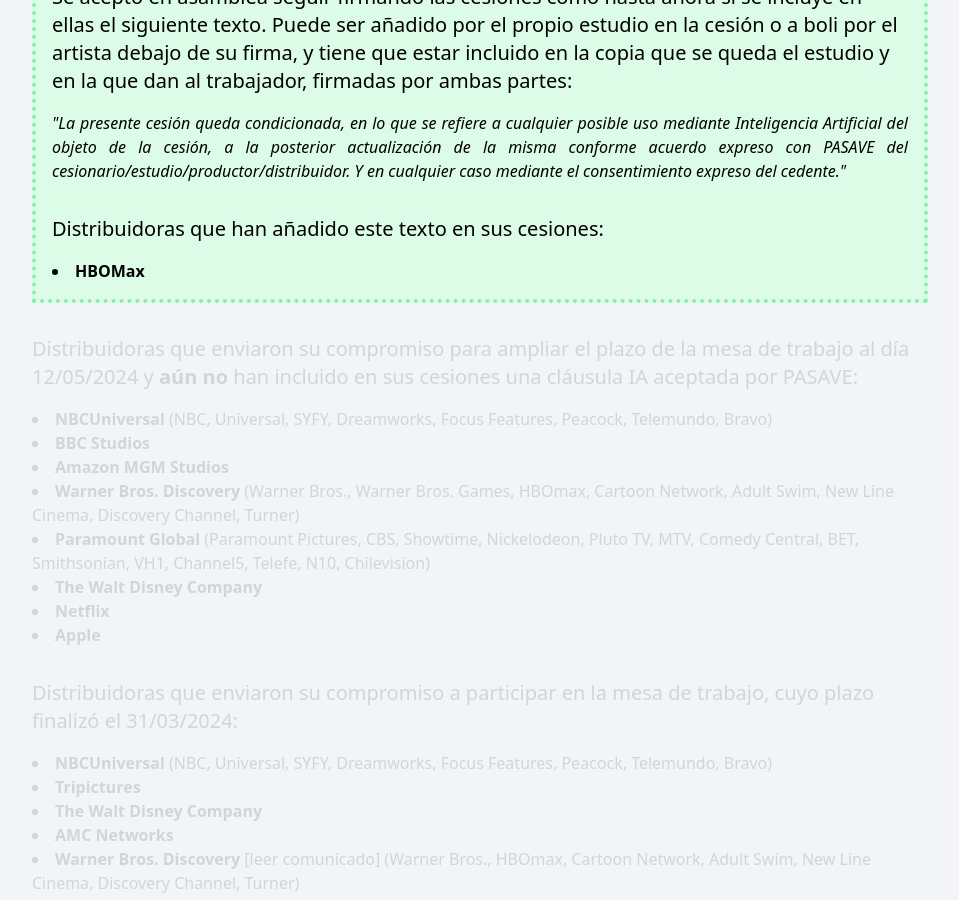
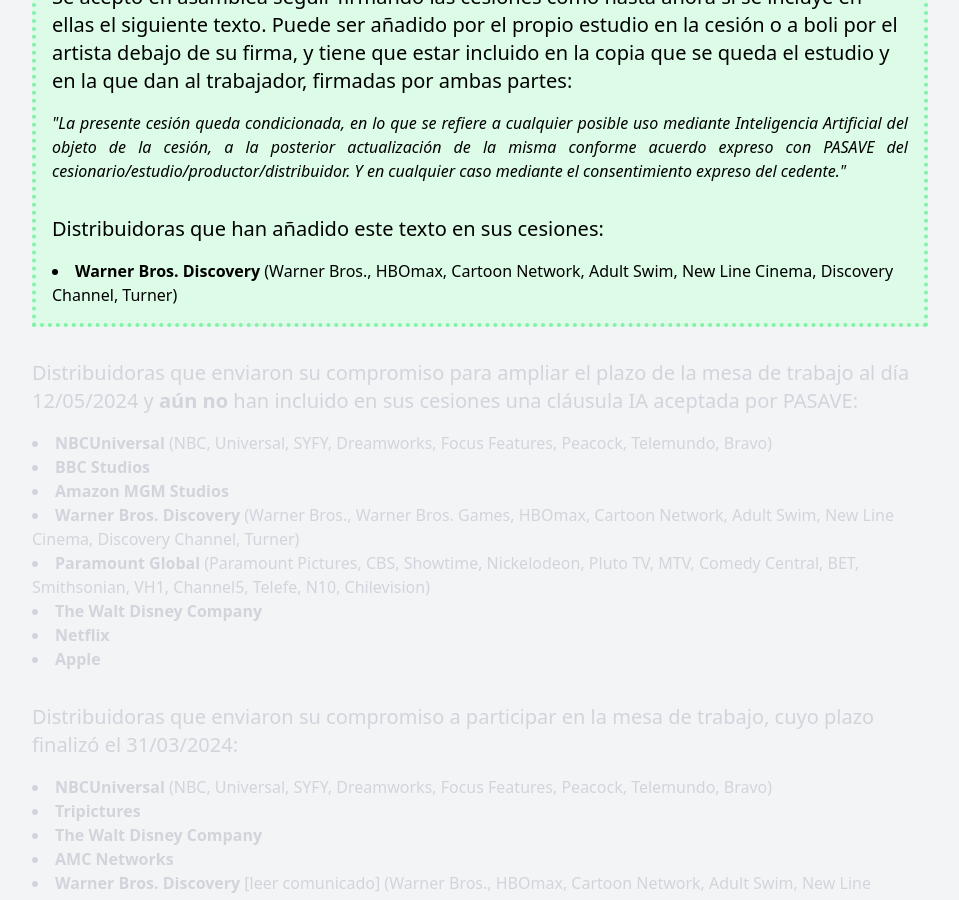
Before and after one commit to mutsuda/pasave.github.io, a Jekyll site: the page built from oklist.md, in a window 1280 px wide and 900 px high, scrolled down 857 px. Shown: the whole window, without its empty margins (160-1119 px from the left). Built offline with Jekyll 4.4.1, drawn with Linux system fonts in a browser that asks for light colours.

Commit message:
added warner

```diff
--- a/oklist.md
+++ b/oklist.md
@@ -48,7 +48,7 @@
 
 <div class="text-xl pb-4 pt-8">Distribuidoras que han añadido este texto en sus cesiones:</div>
 	<ul class="list-disc list-inside">
-		<li><span class="font-bold">HBOMax</span></li>
+		<li><span class="font-bold">Warner Bros. Discovery</span> (Warner Bros., HBOmax, Cartoon Network, Adult Swim, New Line Cinema, Discovery Channel, Turner)</li>
 	</ul>
 
 
```
